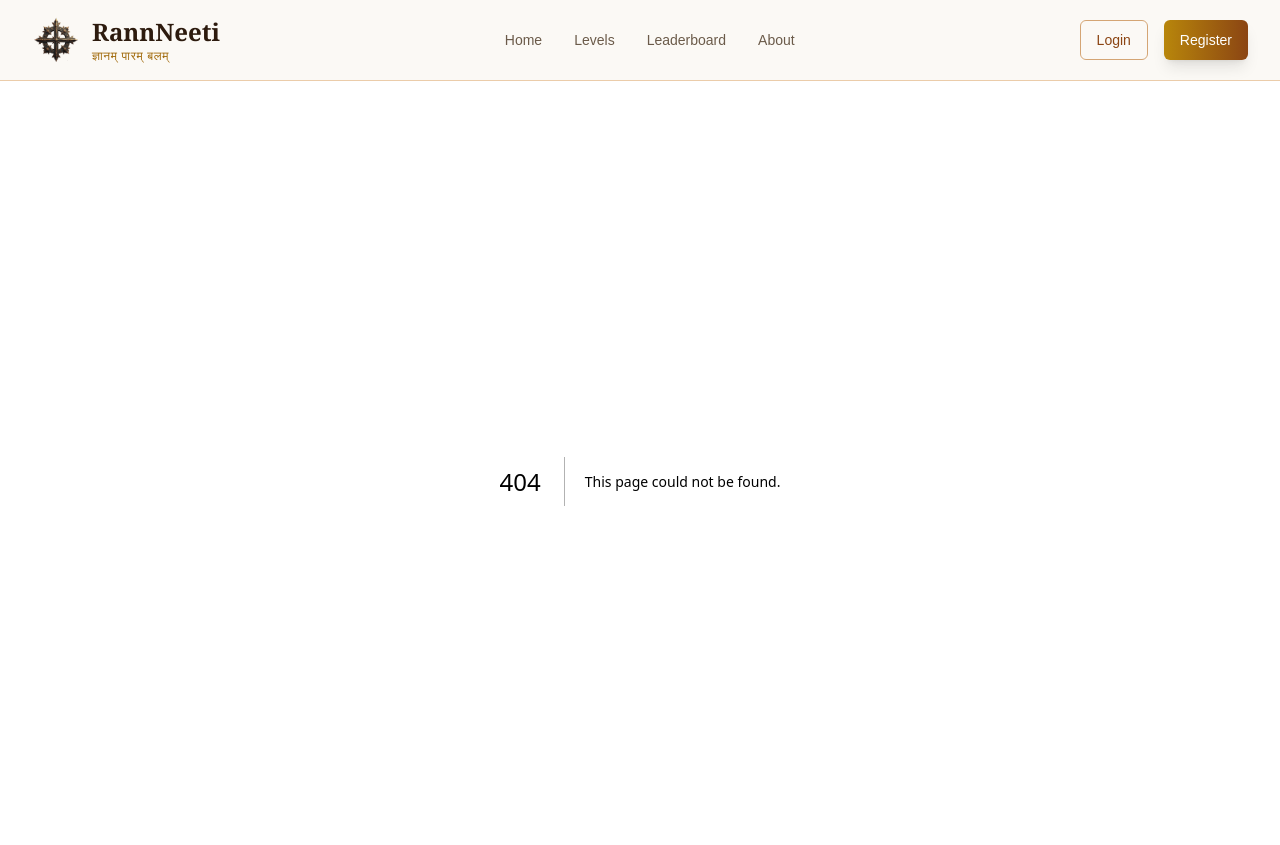
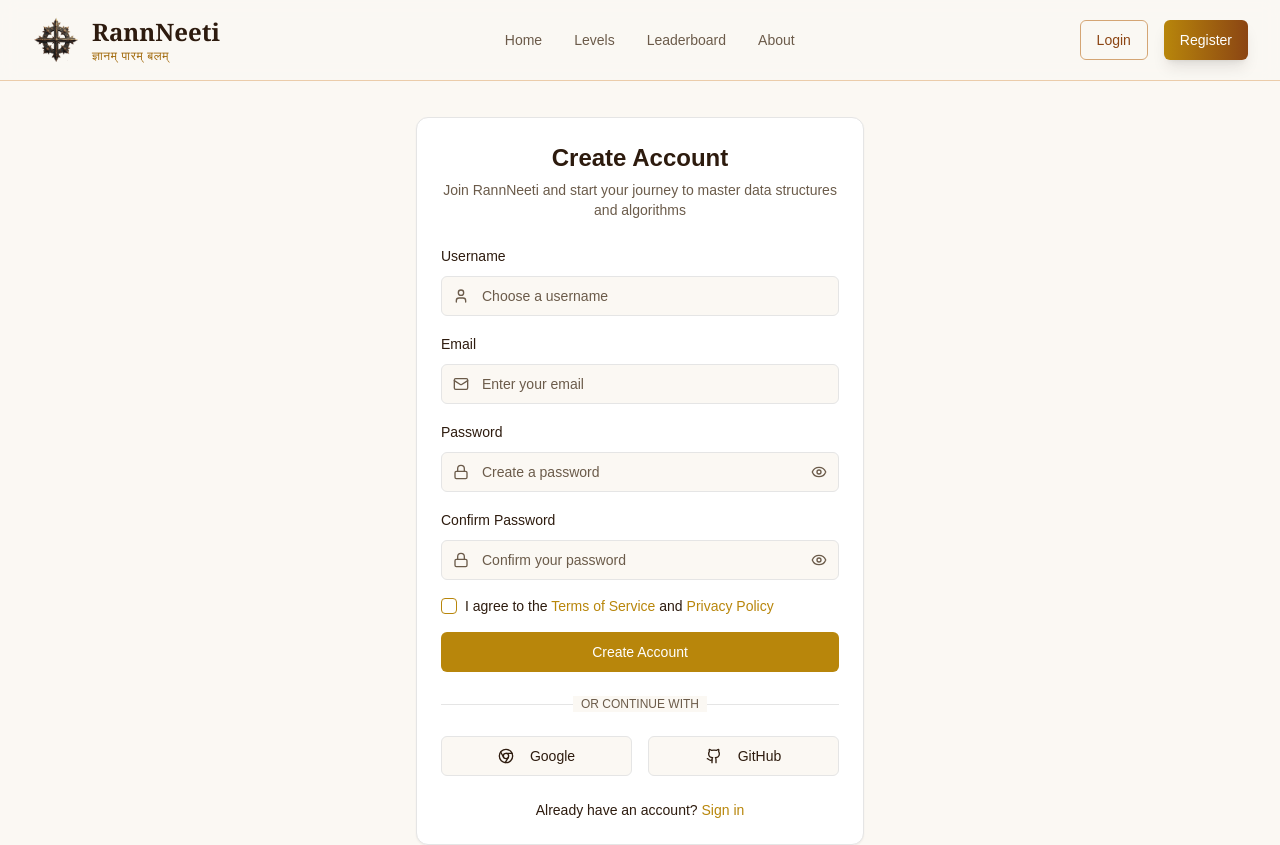
Before and after one commit to amaan-10/dsa-quest, a Next.js app: page /auth/register in a window 1280 px wide. Before the commit this address had no page. Shown: the top 845 px of the page. Built offline with nearby package versions, Linux system fonts and the light colour scheme.

Commit message:
new: files

```diff
--- /dev/null
+++ b/src/app/api/auth/login/route.ts
@@ -0,0 +1,35 @@
+import { NextResponse } from "next/server";
+import { connectDB } from "@/lib/mongodb";
+import { User } from "@/models/User";
+import bcrypt from "bcryptjs";
+
+export async function POST(req: Request) {
+  try {
+    const { email, password } = await req.json();
+
+    if (!email || !password) {
+      return NextResponse.json({ message: "Email and password are required" }, { status: 400 });
+    }
+
+    await connectDB();
+
+    const user = await User.findOne({ email });
+
+    if (!user) {
+      return NextResponse.json({ message: "Invalid credentials" }, { status: 401 });
+    }
+
+    const passwordMatch = await bcrypt.compare(password, user.password);
+
+    if (!passwordMatch) {
+      return NextResponse.json({ message: "Invalid credentials" }, { status: 401 });
+    }
+
+    // ✅ You can set cookie/session/token here
+    return NextResponse.json({ message: "Login successful", user: { email: user.email } });
+
+  } catch (error) {
+    console.error("Login error:", error);
+    return NextResponse.json({ message: "Something went wrong" }, { status: 500 });
+  }
+}
--- /dev/null
+++ b/src/app/api/auth/register/route.ts
@@ -0,0 +1,40 @@
+import { NextResponse } from "next/server";
+import { connectDB } from "@/lib/mongodb";
+import { User } from "@/models/User";
+import bcrypt from "bcryptjs";
+
+export async function POST(req: Request) {
+  try {
+    const { email, password } = await req.json();
+
+    if (!email || !password) {
+      return NextResponse.json({ message: "Email and password are required" }, { status: 400 });
+    }
+
+    await connectDB();
+
+    const existingUser = await User.findOne({ email });
+
+    if (existingUser) {
+      return NextResponse.json({ message: "User already exists" }, { status: 409 });
+    }
+
+    const hashedPassword = await bcrypt.hash(password, 10);
+
+    const newUser = await User.create({
+      email,
+      password: hashedPassword,
+    });
+
+    return NextResponse.json({
+      message: "Registration successful",
+      user: {
+        email: newUser.email,
+      },
+    }, { status: 201 });
+
+  } catch (error) {
+    console.error("Register error:", error);
+    return NextResponse.json({ message: "Something went wrong" }, { status: 500 });
+  }
+}
--- /dev/null
+++ b/src/app/auth/login/loading.tsx
@@ -0,0 +1,3 @@
+export default function Loading() {
+  return null
+}
--- a/src/app/login/page.tsx
+++ b/src/app/auth/login/page.tsx
@@ -1,7 +1,6 @@
 "use client";
 
 import type React from "react";
-
 import { useState } from "react";
 import Link from "next/link";
 import { Button } from "@/components/ui/button";
@@ -18,6 +17,8 @@ import { Checkbox } from "@/components/ui/checkbox";
 import { Separator } from "@/components/ui/separator";
 import { Mail, Lock, Github, Chrome, Eye, EyeOff } from "lucide-react";
 import { useToast } from "@/hooks/use-toast";
+import { useRouter, useSearchParams } from "next/navigation";
+import Cookies from "js-cookie";
 
 export default function LoginPage() {
   const { toast } = useToast();
@@ -26,20 +27,55 @@ export default function LoginPage() {
   const [showPassword, setShowPassword] = useState(false);
   const [rememberMe, setRememberMe] = useState(false);
   const [isLoading, setIsLoading] = useState(false);
+  const router = useRouter();
+  const searchParams = useSearchParams();
+  const redirectTo = searchParams.get("redirectTo") || "/";
 
-  const handleSubmit = async (e: React.FormEvent) => {
+  const handleSubmit = async (e: React.FormEvent<HTMLFormElement>) => {
     e.preventDefault();
     setIsLoading(true);
-    toast({
-      title: "Login Successful!",
-      description: "Welcome back to RannNeeti!",
-      duration: 1250,
-    });
-    // Simulate login process
-    setTimeout(() => {
+
+    try {
+      const res = await fetch(`/api/auth/login`, {
+        method: "POST",
+        headers: {
+          "Content-Type": "application/json",
+        },
+        body: JSON.stringify({ email, password }),
+      });
+
+      const result = await res.json();
+
+      if (!res.ok) {
+        throw new Error(result.error || "Something went wrong");
+      }
+
+      localStorage.setItem("token", result.token);
+      Cookies.set("authToken", result.token, {
+        path: "/",
+        expires: 7,
+        secure: true,
+        sameSite: "Strict",
+      });
+
+      toast({
+        title: "Login Successful!",
+        description: "Welcome back to RannNeeti!",
+        duration: 1700,
+      });
+
+      setTimeout(() => {
+        router.push(redirectTo);
+      }, 2000);
+    } catch (err: unknown) {
+      toast({
+        description: `Error: Something went wrong. Please try again.`,
+        variant: "destructive",
+      });
+      console.error("Login error:", err);
+    } finally {
       setIsLoading(false);
-      window.location.href = "/";
-    }, 1500);
+    }
   };
 
   const handleSocialLogin = (provider: string) => {
--- /dev/null
+++ b/src/app/auth/register/loading.tsx
@@ -0,0 +1,3 @@
+export default function Loading() {
+  return null
+}
--- a/src/app/register/page.tsx
+++ b/src/app/auth/register/page.tsx
@@ -18,6 +18,8 @@ import { Checkbox } from "@/components/ui/checkbox";
 import { Separator } from "@/components/ui/separator";
 import { Mail, Lock, User, Github, Chrome, Eye, EyeOff } from "lucide-react";
 import { useToast } from "@/hooks/use-toast";
+import { useRouter, useSearchParams } from "next/navigation";
+import Cookies from "js-cookie";
 
 export default function RegisterPage() {
   const { toast } = useToast();
@@ -31,6 +33,9 @@ export default function RegisterPage() {
   const [showConfirmPassword, setShowConfirmPassword] = useState(false);
   const [agreeToTerms, setAgreeToTerms] = useState(false);
   const [isLoading, setIsLoading] = useState(false);
+  const router = useRouter();
+  const searchParams = useSearchParams();
+  const redirectTo = searchParams.get("redirectTo") || "/auth/login";
 
   const handleInputChange = (field: string, value: string) => {
     setFormData((prev) => ({ ...prev, [field]: value }));
@@ -57,18 +62,52 @@ export default function RegisterPage() {
       return;
     }
 
+    const email = formData.email;
+    const password = formData.password;
+
     setIsLoading(true);
 
     // Simulate registration process
-    setTimeout(() => {
-      setIsLoading(false);
+    try {
+      const res = await fetch(`/api/auth/register`, {
+        method: "POST",
+        headers: {
+          "Content-Type": "application/json",
+        },
+        body: JSON.stringify({ email, password }),
+      });
+
+      const result = await res.json();
+
+      if (!res.ok) {
+        throw new Error(result.error || "Something went wrong");
+      }
+
+      localStorage.setItem("token", result.token);
+      Cookies.set("authToken", result.token, {
+        path: "/",
+        expires: 7,
+        secure: true,
+        sameSite: "Strict",
+      });
+
       toast({
         title: "Account Created!",
         description: "Welcome to RannNeeti! Your learning journey begins now.",
       });
-      // In a real app, redirect to onboarding or dashboard
-      window.location.href = "/levels";
-    }, 1500);
+
+      setTimeout(() => {
+        router.push(redirectTo);
+      }, 2000);
+    } catch (err: unknown) {
+      toast({
+        description: `Error: Something went wrong. Please try again.`,
+        variant: "destructive",
+      });
+      console.error("Login error:", err);
+    } finally {
+      setIsLoading(false);
+    }
   };
 
   const handleSocialLogin = (provider: string) => {
```
